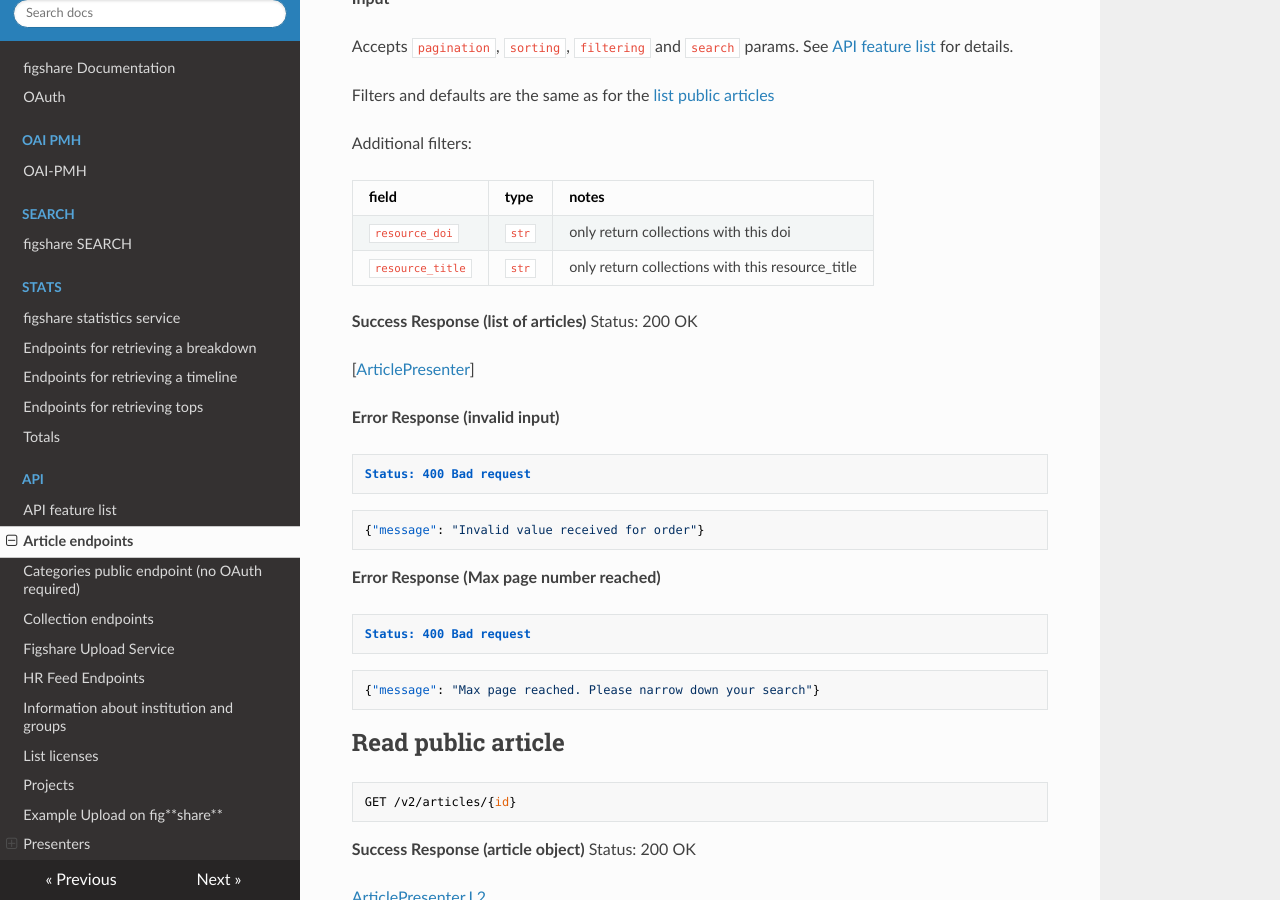
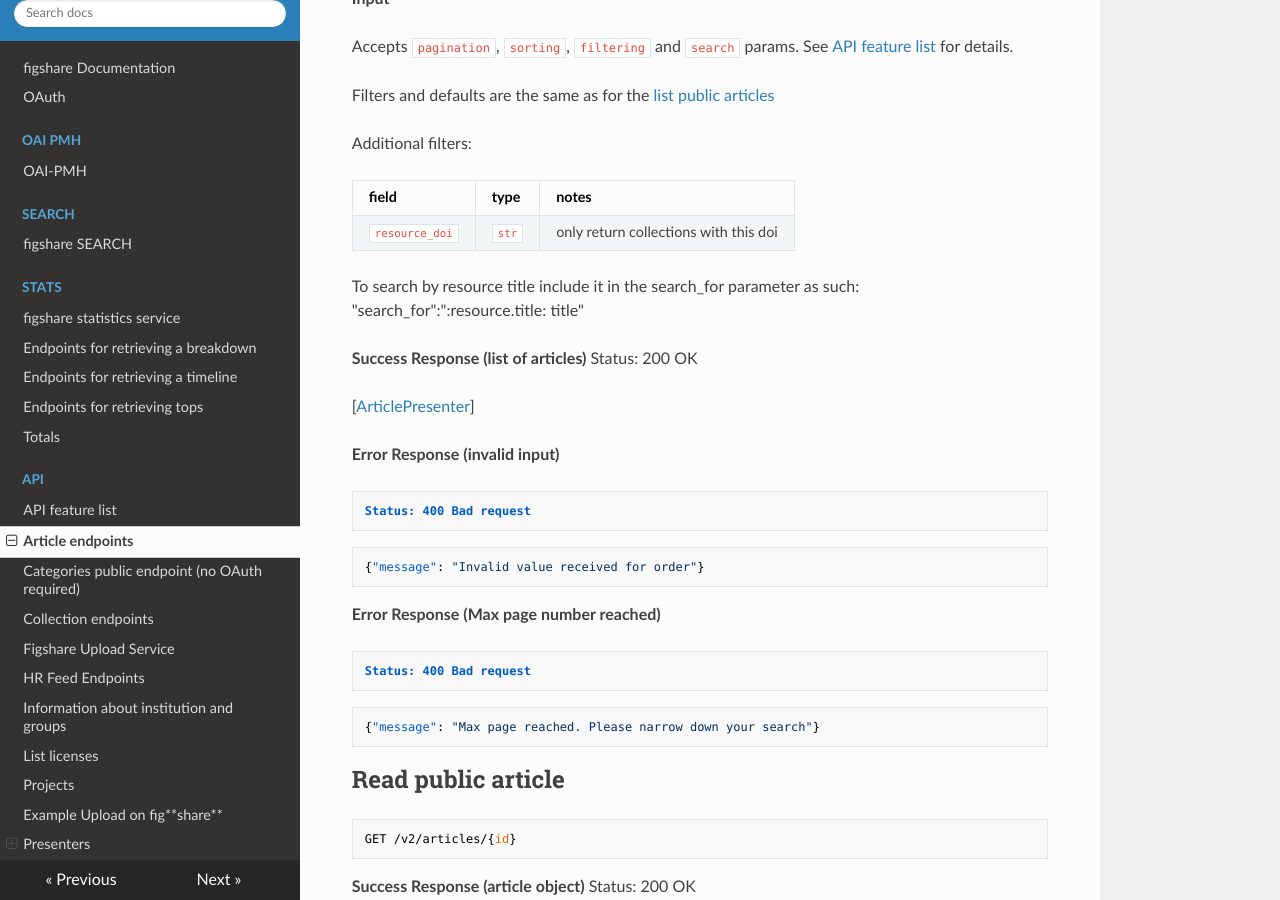
Before and after one commit to figshare/user_documentation, an MkDocs documentation site: the page built from docs/api/articles.md, in a window 1280 px wide and 900 px high, scrolled down 2687 px. Built offline with MkDocs 1.6.1, drawn with Linux system fonts in a browser that asks for light colours; nearby versions of some CDN libraries; some of the changed text lies outside the part shown.

Commit message:
FIG-9144(resource_title): remove resource_title as filter

```diff
--- a/docs/api/articles.md
+++ b/docs/api/articles.md
@@ -114,7 +114,8 @@ Additional filters:
 |field|type|notes|
 |-----|----|-----|
 |`resource_doi`|`str`|only return collections with this doi|
-|`resource_title`|`str`|only return collections with this resource_title|
+
+To search by resource title include it in the search_for parameter as such: "search_for":":resource.title: title"
 
 
 **Success Response (list of articles)**
@@ -307,9 +308,9 @@ Status: 400 Bad request
 |`order_direction`     |`str`  |(sort)How to sort. Descending or ascending. Valid values are: `desc`, `asc`|
 |`resource_id`|`str`|only return collections with this resource_id|
 |`resource_doi`|`str`|only return collections with this resource_doi|
-|`resource_title`|`str`|only return collections with this resource_title|
 |`item_type`|int|Only return collections with the respective type. Mapping for item_type is: 1 - Figure, 2 - Media, 3 - Dataset, 4 - Fileset, 5 - Poster, 6 - Paper, 7 - Presentation, 8 - Thesis, 9 - Code|
 
+To search by resource title include it in the search_for parameter as such: "search_for":":resource.title: title"
 
 Alternatively, instead of `page` and `page_size`, one can use the following params for pagination:
 
```
Also changed, not shown: docs/api/collections.md (+3 -2 lines).
